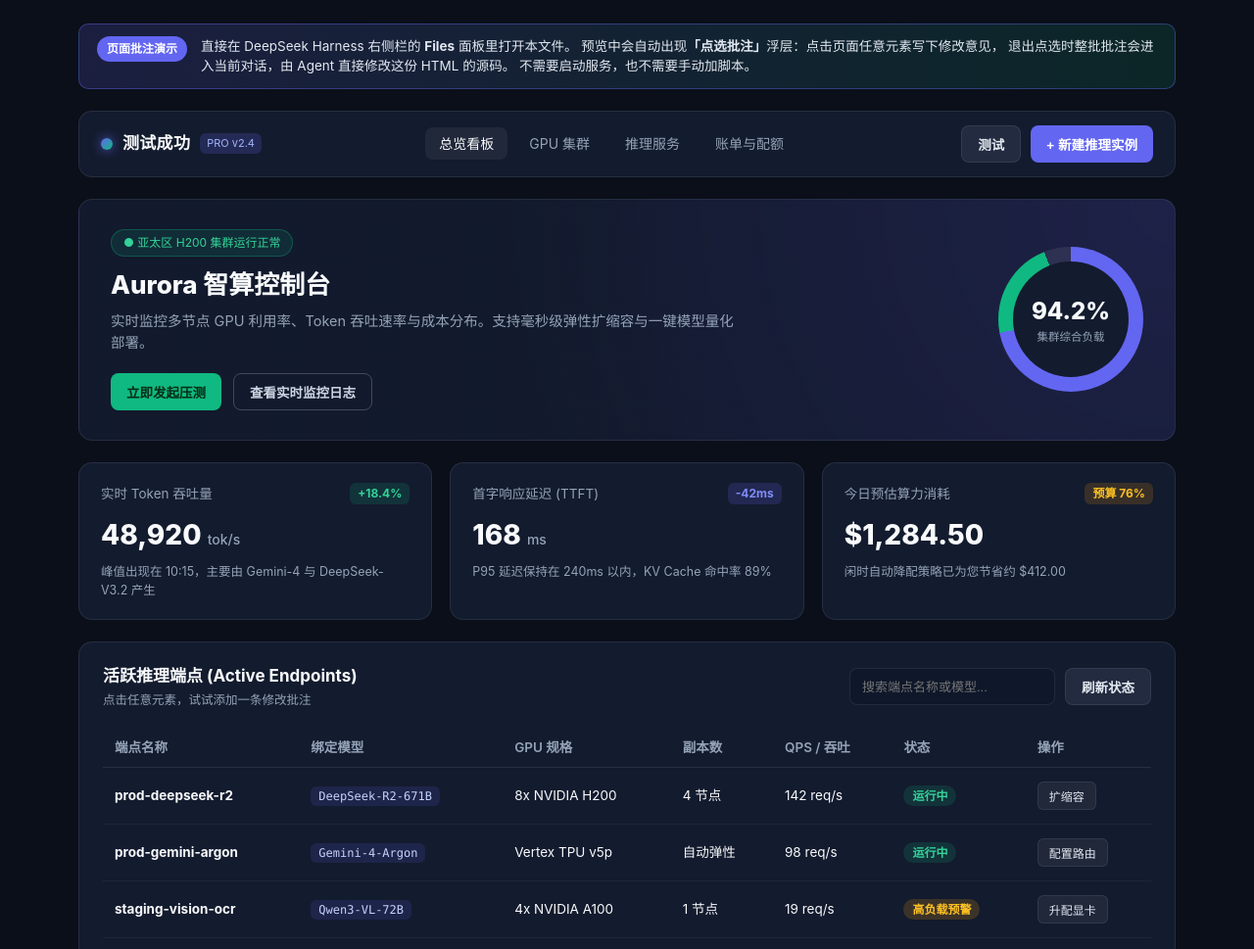
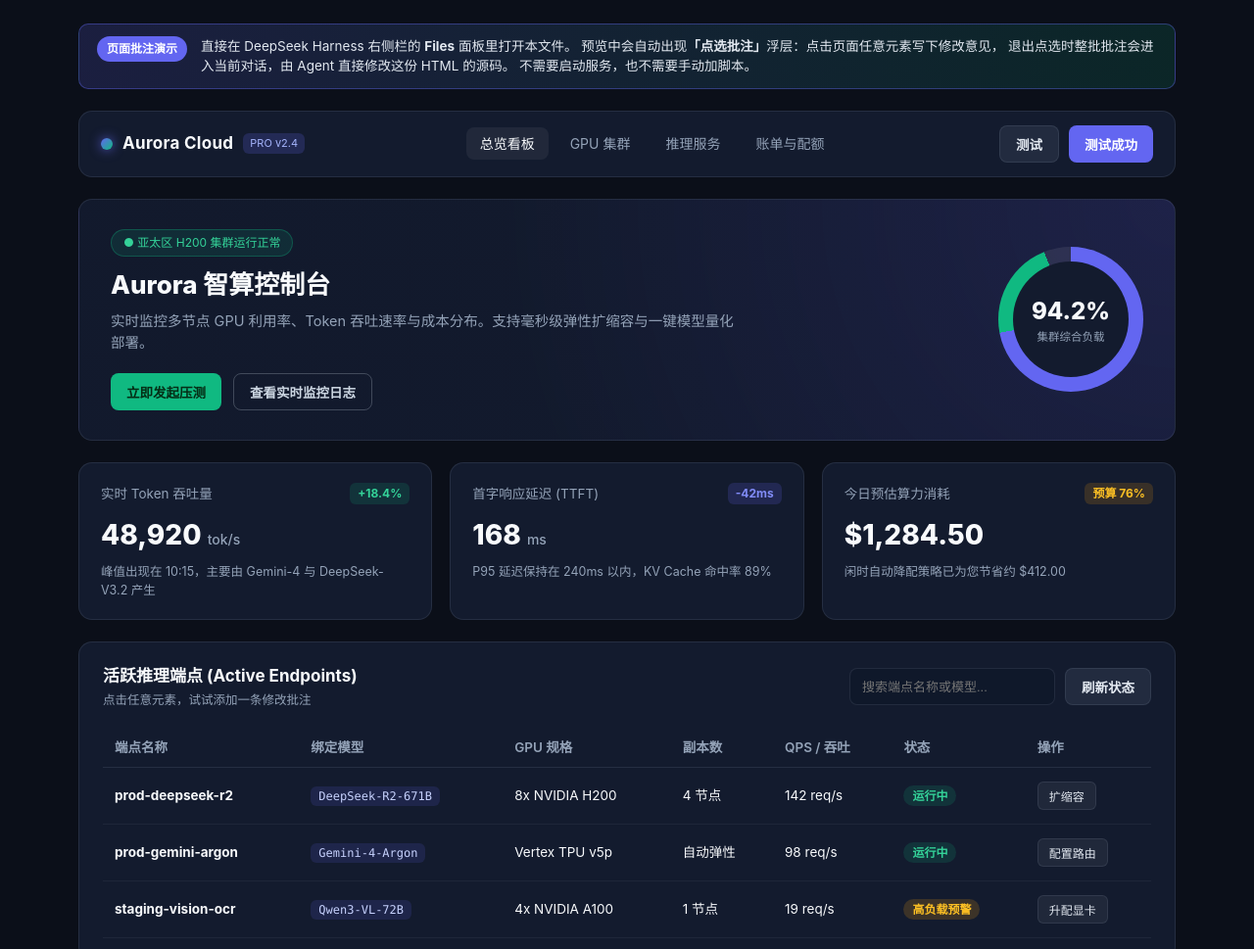
Before and after one commit to chopperH0824/dsh-annotate-sync, a website: page demo/index.html in a window 1280 px wide. Shown: the top 969 px of the page at 98% size. Drawn offline with Linux system fonts and the light colour scheme.

Commit message:
test: apply corrected demo annotations
#btn-docs -> 测试, #btn-deploy -> 测试成功

```diff
--- a/demo/index.html
+++ b/demo/index.html
@@ -29,7 +29,7 @@
     <header class="top-navbar" id="main-navbar">
       <div class="brand-logo" id="brand-logo">
         <span class="logo-dot"></span>
-        <span class="brand-name">测试成功</span>
+        <span class="brand-name">Aurora Cloud</span>
         <span class="brand-tag">PRO v2.4</span>
       </div>
       <nav class="nav-links" id="nav-links">
@@ -40,7 +40,7 @@
       </nav>
       <div class="nav-actions" id="nav-actions">
         <button class="btn btn-secondary" id="btn-docs">测试</button>
-        <button class="btn btn-primary" id="btn-deploy">+ 新建推理实例</button>
+        <button class="btn btn-primary" id="btn-deploy">测试成功</button>
       </div>
     </header>
 
```
